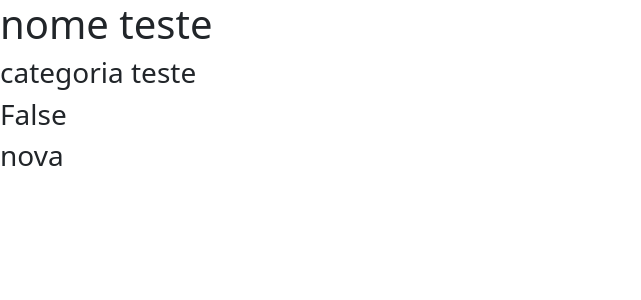
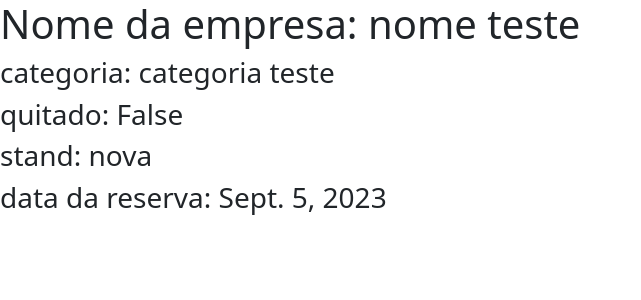
Before and after one commit to everton-l/atividade-finecap, a Django app: page /reserva/detalhe/1/ in a window 1280 px wide. Shown: the top 300 px of the page, without its empty margins (0-641 px from the left). Run offline with Django 4.2, Linux system fonts and the light colour scheme; data comes from the database, SQL or seed files in the repository; both versions use the stored data as it was after the commit.

Commit message:
kk-commit

```diff
--- a/core/Templates/detalhe.html
+++ b/core/Templates/detalhe.html
@@ -6,9 +6,10 @@
 
 {% block center %}
 
-    <h1>{{ reserva.nome_empresa }}</h1>
-    <h3>{{ reserva.categoria_empresa }}</h3>
-    <h3>{{ reserva.quitado }}</h3>
-    <h3>{{ reserva.stand }}</h3>
+    <h1>Nome da empresa: {{ reserva.nome_empresa }}</h1>
+    <h3>categoria: {{ reserva.categoria_empresa }}</h3>
+    <h3>quitado: {{ reserva.quitado }}</h3>
+    <h3>stand: {{ reserva.stand }}</h3>
+    <h3>data da reserva: {{ reserva.data }}</h3>
 
 {% endblock %}
--- a/core/admin.py
+++ b/core/admin.py
@@ -4,7 +4,7 @@ from .models import *
 
 
 class ReservaAdmin(admin.ModelAdmin):
-    list_display = ('cnpj', 'nome_empresa', 'categoria_empresa', 'quitado')
+    list_display = ('cnpj', 'nome_empresa', 'categoria_empresa', 'quitado', 'data')
 
 class StandAdmin(admin.ModelAdmin):
     list_display = ('localizacao', 'valor')
--- a/core/forms.py
+++ b/core/forms.py
@@ -12,3 +12,9 @@ class ReservaForm(forms.ModelForm):
             'quitado': forms.CheckboxInput(attrs={'class':'form-control'}),
             'stand': forms.Select(attrs={'class':'form-control'})
         }
+
+class FiltroReservaForm(forms.Form):
+    nome_empresa = forms.CharField(label='Nome da Empresa', required=False)
+    quitado = forms.BooleanField(label='Quitado', required=False)
+    valor_stand = forms.DecimalField(label='Valor do Stand', required=False, min_value=0.00)
+    data_reserva = forms.DateField(label='Data da Reserva', required=False)
--- a/core/models.py
+++ b/core/models.py
@@ -15,7 +15,8 @@ class Reserva(models.Model):
     nome_empresa = models.CharField(max_length=100)
     categoria_empresa = models.CharField(max_length=100)
     quitado = models.BooleanField(blank=True)
-    stand = models.OneToOneField(Stand, on_delete=models.CASCADE)
+    stand = models.ForeignKey(Stand, on_delete=models.CASCADE)
+    data = models.DateField(null=True)
 
     def __str__(self) -> str:
         return self.nome_empresa
--- a/core/views.py
+++ b/core/views.py
@@ -1,12 +1,28 @@
 from multiprocessing import context
 from django.shortcuts import render, redirect, get_object_or_404
 from .forms import ReservaForm, Reserva
+from .forms import FiltroReservaForm
 # Create your views here.
 
 
 def index(request):
     reserva = Reserva.objects.all()
     context = {'reservas':reserva}
+
+    nome_empresa = request.GET.get('nome_empresa')
+    quitado = request.GET.get('quitado')
+    valor_stand = request.GET.get('valor_stand')
+    data_reserva = request.GET.get('data_reserva')
+
+    if nome_empresa:
+        reservas = reservas.filter(nome_empresa__icontains=nome_empresa)
+    if quitado is not None:
+        reservas = reservas.filter(quitado=quitado)
+    if valor_stand is not None:
+        reservas = reservas.filter(valor_stand__gte=valor_stand)
+    if data_reserva:
+        reservas = reservas.filter(data_reserva=data_reserva)
+
     return render(request, 'index.html', context)
 
 def reserva_criar(request):
@@ -31,3 +47,25 @@ def reserva_remover(request, id):
 def reserva_detalhe(request, id):
     reserva = get_object_or_404(Reserva, id=id)
     return render(request, 'detalhe.html', context={'reserva':reserva})
+
+
+def listar_reservas_filtradas(request):
+    form = FiltroReservaForm(request.GET)
+    reservas = Reserva.objects.all()
+
+    if form.is_valid():
+        nome_empresa = form.cleaned_data.get('nome_empresa')
+        quitado = form.cleaned_data.get('quitado')
+        valor_stand = form.cleaned_data.get('valor_stand')
+        data_reserva = form.cleaned_data.get('data_reserva')
+
+        if nome_empresa:
+            reservas = reservas.filter(nome_empresa__icontains=nome_empresa)
+        if quitado is not None:
+            reservas = reservas.filter(quitado=quitado)
+        if valor_stand is not None:
+            reservas = reservas.filter(valor_stand__gte=valor_stand)
+        if data_reserva:
+            reservas = reservas.filter(data_reserva=data_reserva)
+
+    return render(request, 'index.html', {'reservas': reservas, 'form': form})
```
Also changed, not shown: core/Templates/form.html (+10 -5 lines), core/Templates/index.html (+13 -0 lines), core/migrations/0002_reserva_data.py (added), core/migrations/0003_alter_reserva_stand.py (added), db.sqlite3.
